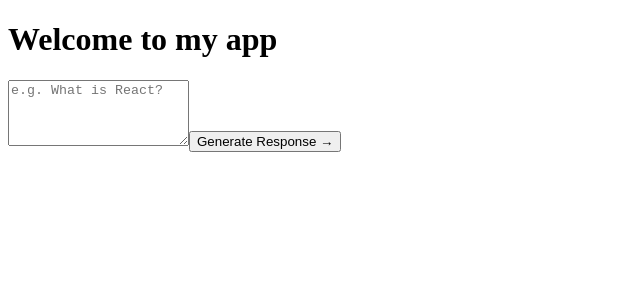
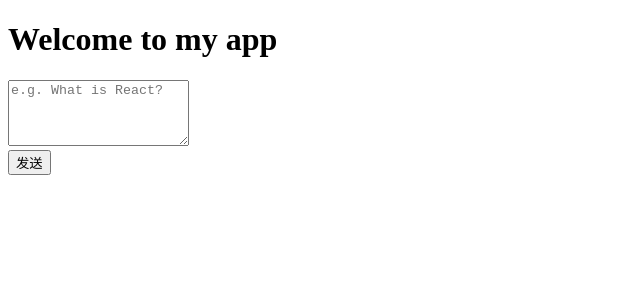
Before and after one commit to harrischen/chat-mini, a Next.js app: page / in a window 1280 px wide. Shown: the top 300 px of the page, without its empty margins (0-640 px from the left). Built offline with nearby package versions, Linux system fonts and the light colour scheme.

Commit message:
fix: 支持重新发送一个全新的会话，同时历史会话也默认会被包裹

```diff
--- a/src/app/page.tsx
+++ b/src/app/page.tsx
@@ -4,8 +4,8 @@ import Head from "next/head";
 import { useState } from "react";
 import { Role } from "@/types/enum";
 import { IChatGPTMessage } from "@/types/openai";
-import { formatMessage } from "@/common/helper";
 import { scrollToBottom } from "@/common/scroller";
+import { delay, formatMessage } from "@/common/helper";
 
 export default function Home() {
   // are you in the process of answering
@@ -15,7 +15,19 @@ export default function Home() {
   // set the message object of OpenAi
   const [messages, setMessages] = useState<IChatGPTMessage[]>([]);
 
-  const generateResponse = async (e: React.MouseEvent<HTMLButtonElement>) => {
+  /**
+   * 生成对话
+   * @param e
+   * @returns
+   */
+  const generateChat = async (
+    e: React.MouseEvent<HTMLButtonElement>,
+    isReset: boolean
+  ) => {
+    if (loading) {
+      return;
+    }
+
     e.preventDefault();
     setLoading(true);
 
@@ -27,7 +39,15 @@ export default function Home() {
         content: input,
       },
     ];
+
+    const newBodyParams = [
+      {
+        role: Role.user,
+        content: input,
+      },
+    ];
     setMessages(bodyParams);
+    await delay();
     scrollToBottom();
 
     try {
@@ -39,7 +59,7 @@ export default function Home() {
           "Content-Type": "application/json",
         },
         body: JSON.stringify({
-          messages: bodyParams,
+          messages: isReset ? newBodyParams : bodyParams,
         }),
       });
 
@@ -99,6 +119,39 @@ export default function Home() {
     }
   };
 
+  const sendBtn = (
+    <button disabled={loading} onClick={(e) => generateChat(e, false)}>
+      {loading ? "..." : "发送"}
+    </button>
+  );
+
+  const resetBtn = (
+    <button disabled={loading} onClick={(e) => generateChat(e, true)}>
+      {loading ? "...." : "重新发送"}
+    </button>
+  );
+
+  const btnGroup =
+    messages.length >= 2 ? (
+      <div>
+        {sendBtn}
+        {resetBtn}
+      </div>
+    ) : (
+      <div>{sendBtn}</div>
+    );
+
+  const formGroup = (
+    <textarea
+      disabled={loading}
+      value={input}
+      onChange={(e) => setInput(e.target.value)}
+      rows={4}
+      maxLength={200}
+      placeholder={"e.g. What is React?"}
+    />
+  );
+
   return (
     <>
       <Head>
@@ -126,22 +179,8 @@ export default function Home() {
           ))}
         </div>
 
-        <textarea
-          value={input}
-          onChange={(e) => setInput(e.target.value)}
-          rows={4}
-          maxLength={200}
-          placeholder={"e.g. What is React?"}
-        />
-        {!loading ? (
-          <button onClick={(e) => generateResponse(e)}>
-            Generate Response &rarr;
-          </button>
-        ) : (
-          <button disabled>
-            <div>...</div>
-          </button>
-        )}
+        {formGroup}
+        {btnGroup}
       </main>
     </>
   );
--- a/src/common/helper.ts
+++ b/src/common/helper.ts
@@ -37,3 +37,14 @@ export async function to<T>(promise: Promise<T>): Promise<[T, any]> {
     return [null, e] as [any, any];
   }
 }
+
+/**
+ * 延迟函数
+ * @param time
+ * @returns
+ */
+export async function delay(time = 1000 / 60) {
+  return new Promise<void>((resolve) => {
+    setTimeout(resolve, time);
+  });
+}
```
